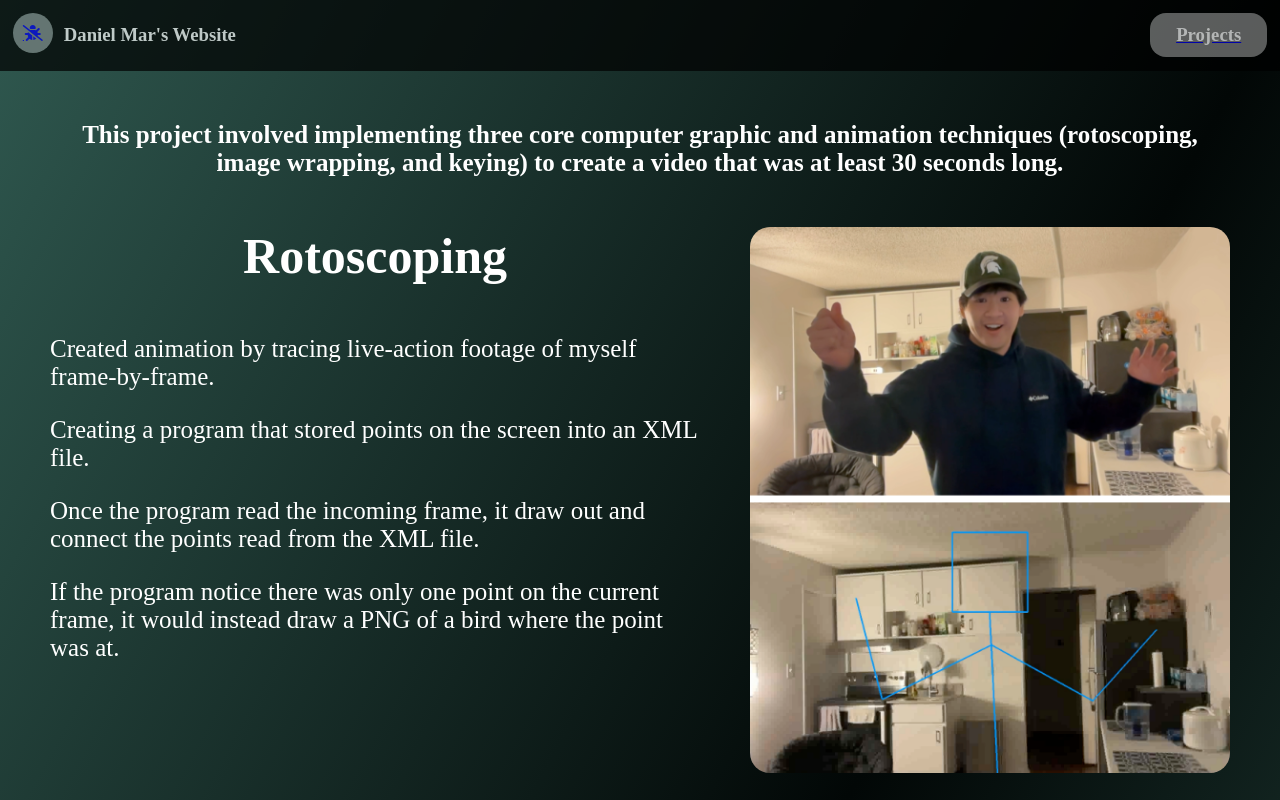
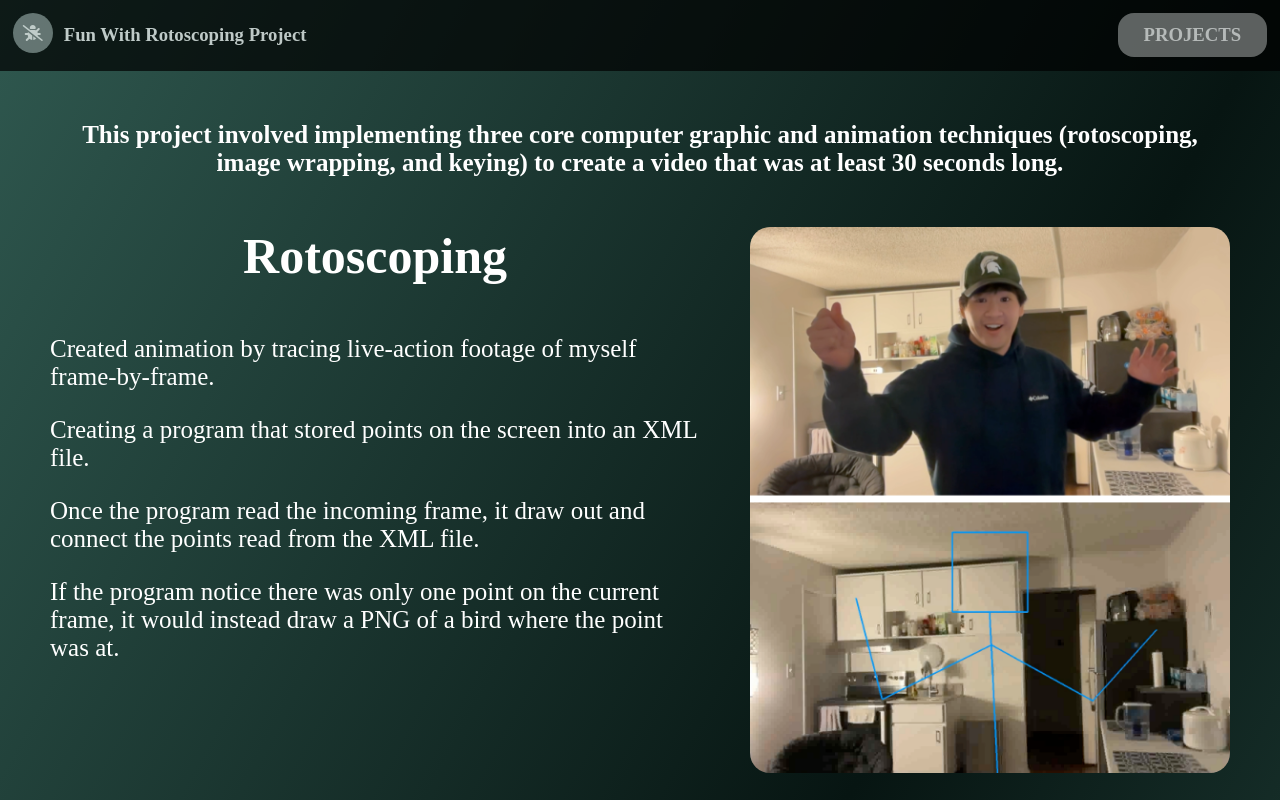
Before and after one commit to DanielDM123/portfolio_website, a plain HTML site: page project_fun_with_rotoscope.html in a window 1280 px wide. Shown: the top 800 px of the page. Drawn offline with Linux system fonts and the light colour scheme.

Commit message:
Added some touch ups

```diff
--- a/project_fun_with_rotoscope.html
+++ b/project_fun_with_rotoscope.html
@@ -24,13 +24,13 @@
 
         <!-- Text -->
         <div class="nav-text">
-            <h3 class="white nav-container"><b>Daniel Mar's Website</b></h3>
+            <h3 class="white nav-container"><b>Fun With Rotoscoping Project</b></h3>
         </div>
 
         <!-- Project Link -->
         <a href="projects.html">
             <div class="nav-projects">
-                <h3 class="white">Projects</h3>
+                <h3 class="white">PROJECTS</h3>
             </div>
         </a>
 
--- a/style.css
+++ b/style.css
@@ -40,6 +40,12 @@ video
 
 }
 
+a, a:visited
+{
+    text-decoration: none;
+    color: #fff;
+}
+
 /* -------------------------------------------------- */
 /* SET THE BACKGROUND GRADIENTS FOR EACH TYPE OF PAGE */
 /* -------------------------------------------------- */
@@ -57,7 +63,7 @@ video
 
 .sub-projects-gradient
 {
-    background-image: linear-gradient(to bottom right, #2F584F,#020706,#2F584F );
+    background-image: linear-gradient(to bottom right, #2F584F,#071512,#2F584F );
 }
 
 
@@ -93,6 +99,12 @@ nav
     padding: 10px;
 
     border-radius: 100%;
+    transition: .5s ease;
+}
+
+.logo-circle:hover, .nav-projects:hover
+{
+    background-color: #5A86AD;
 }
 
 .logo_icon
@@ -135,6 +147,7 @@ nav
     padding-right: 20px;
 
     border-radius: 16px;
+    transition: .5s ease;
 }
 
 .nav-projects h3
```
Also changed, not shown: projects.html (+1 -1 lines).
